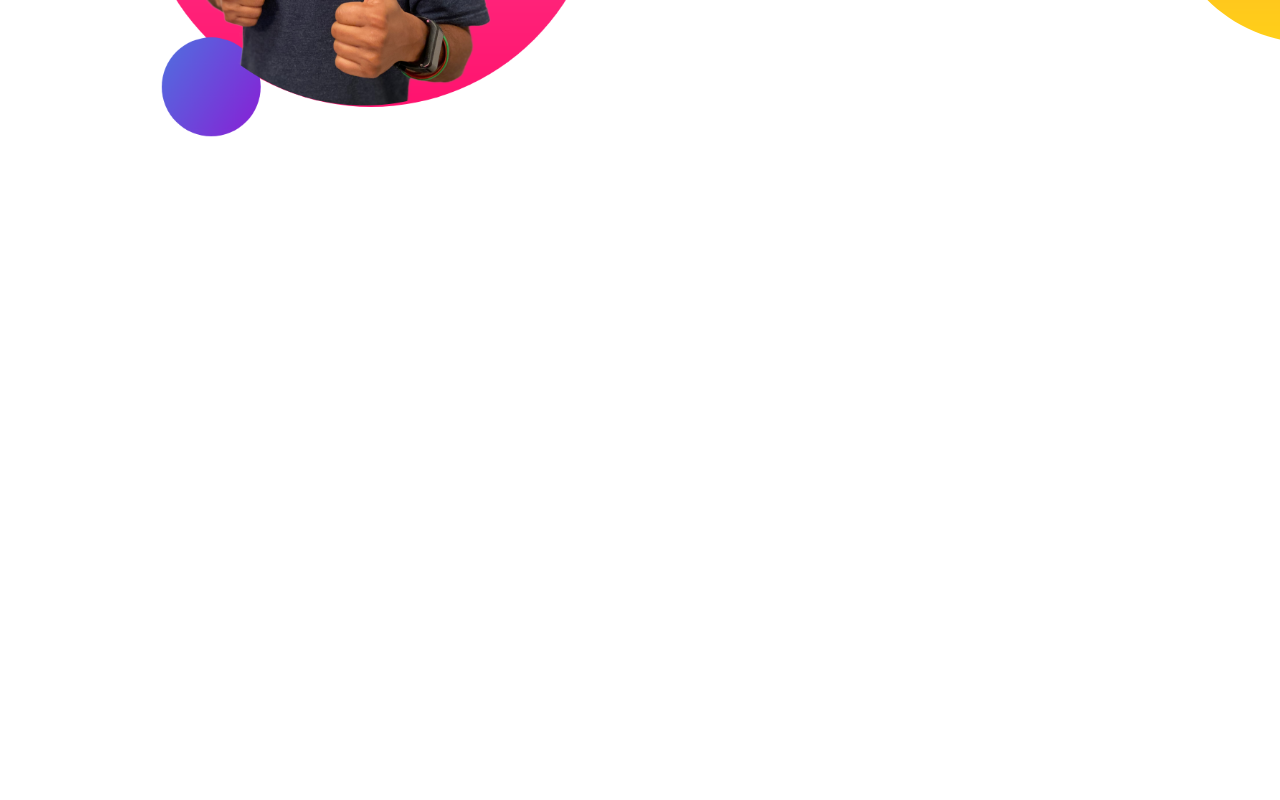
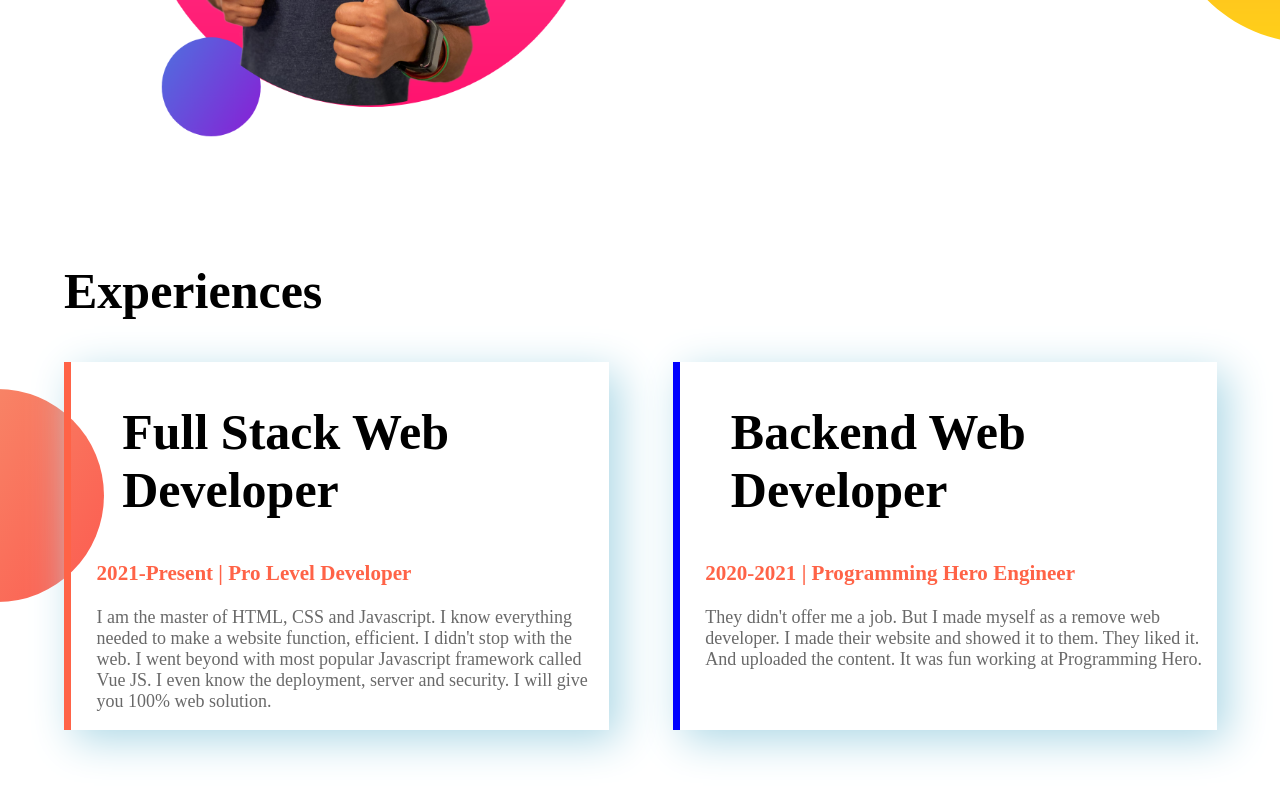
Before and after one commit to theMorshed/developerPortfolio, a plain HTML site: page index.html in a window 1280 px wide. Shown: the part 988-1788 px from the top of the page. Before the commit the page ends 1250 px from the top, so only its background shows below. Drawn offline with Linux system fonts and the light colour scheme; a web font is replaced by a local one.

Commit message:
added a new section called experienceSection and style of it

```diff
--- a/index.html
+++ b/index.html
@@ -39,5 +39,23 @@
         </div>
     </section>
     <!--end dreamBigSection-->
+
+    <!--start experienceSection -->
+    <section class="experienceSection">
+        <h1>Experiences</h1>
+        <div class="flexContainer">
+            <div class="halfWidth fullStack">
+                <h1>Full Stack Web Developer</h1>
+                <h3>2021-Present | Pro Level Developer</h3>
+                <p>I am the master of HTML, CSS and Javascript. I know everything needed to make a website function, efficient. I didn't stop with the web. I went beyond with most popular Javascript framework called Vue JS. I even know the deployment, server and security. I will give you 100% web solution.</p>
+            </div>
+            <div class="halfWidth backend">
+                <h1>Backend Web Developer</h1>
+                <h3>2020-2021 | Programming Hero Engineer</h3>
+                <p>They didn't offer me a job. But I made myself as a remove web developer. I made their website and showed it to them. They liked it. And uploaded the content. It was fun working at Programming Hero.</p>
+            </div>
+        </div>
+    </section>
+    <!--end experienceSection-->
 </body>
 </html>
--- a/style.css
+++ b/style.css
@@ -45,3 +45,25 @@ h1 {
     background-repeat: no-repeat;
     background-position: right;
 }
+
+/* start experienceSection style */
+.experienceSection {
+    background-image: url(images/exp-bg.png);
+    background-repeat: no-repeat;
+    background-position: left;
+}
+.experienceSection h1:first-child {
+    margin-left: 5%;
+}
+.experienceSection h3 {
+    color: tomato;
+}
+.experienceSection .halfWidth {
+    box-shadow: 10px 10px 40px lightblue;
+}
+.experienceSection .fullStack {
+    border-left: 7px solid tomato;
+}
+.experienceSection .backend {
+    border-left: 7px solid blue;
+}
```
